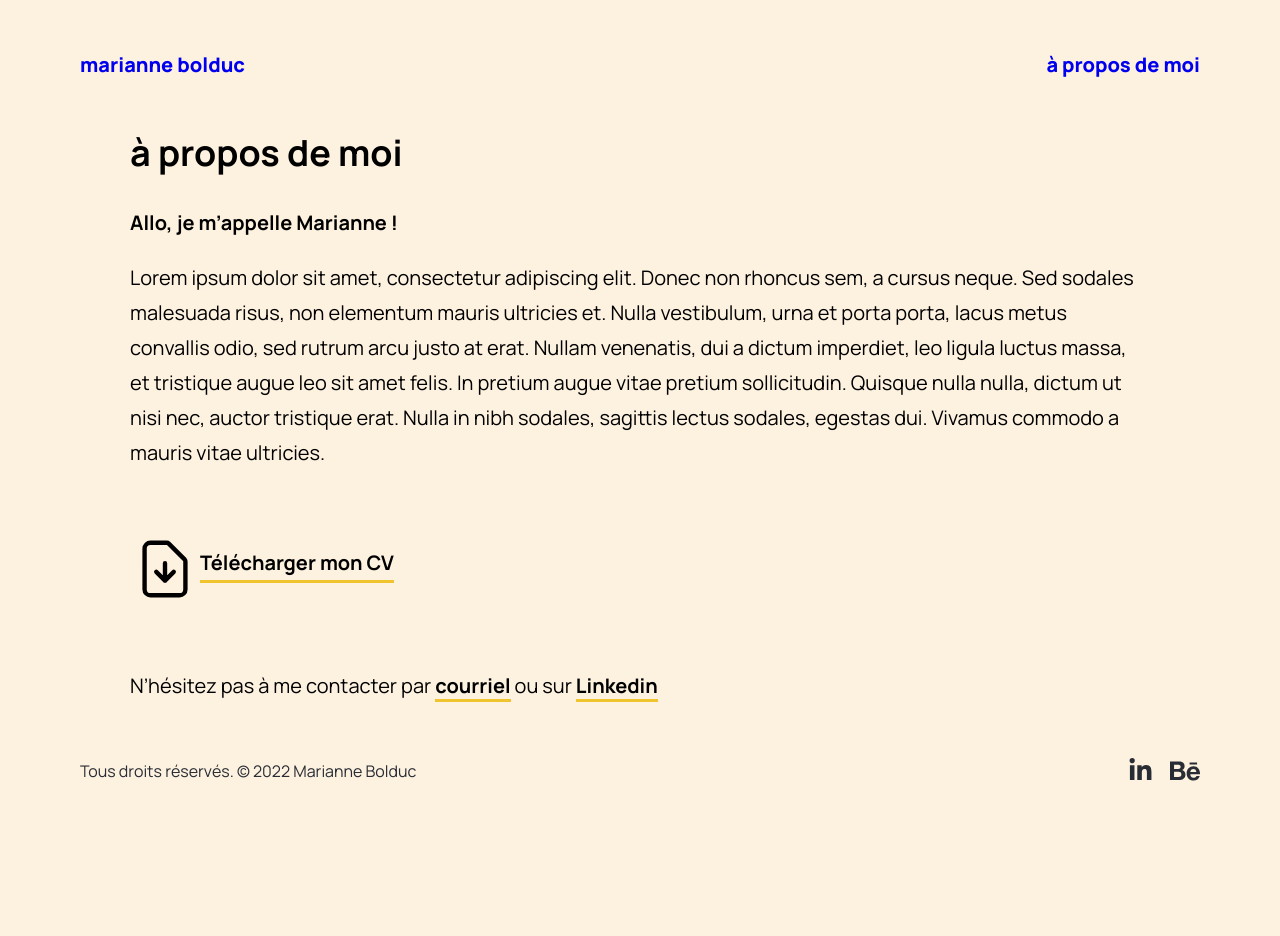
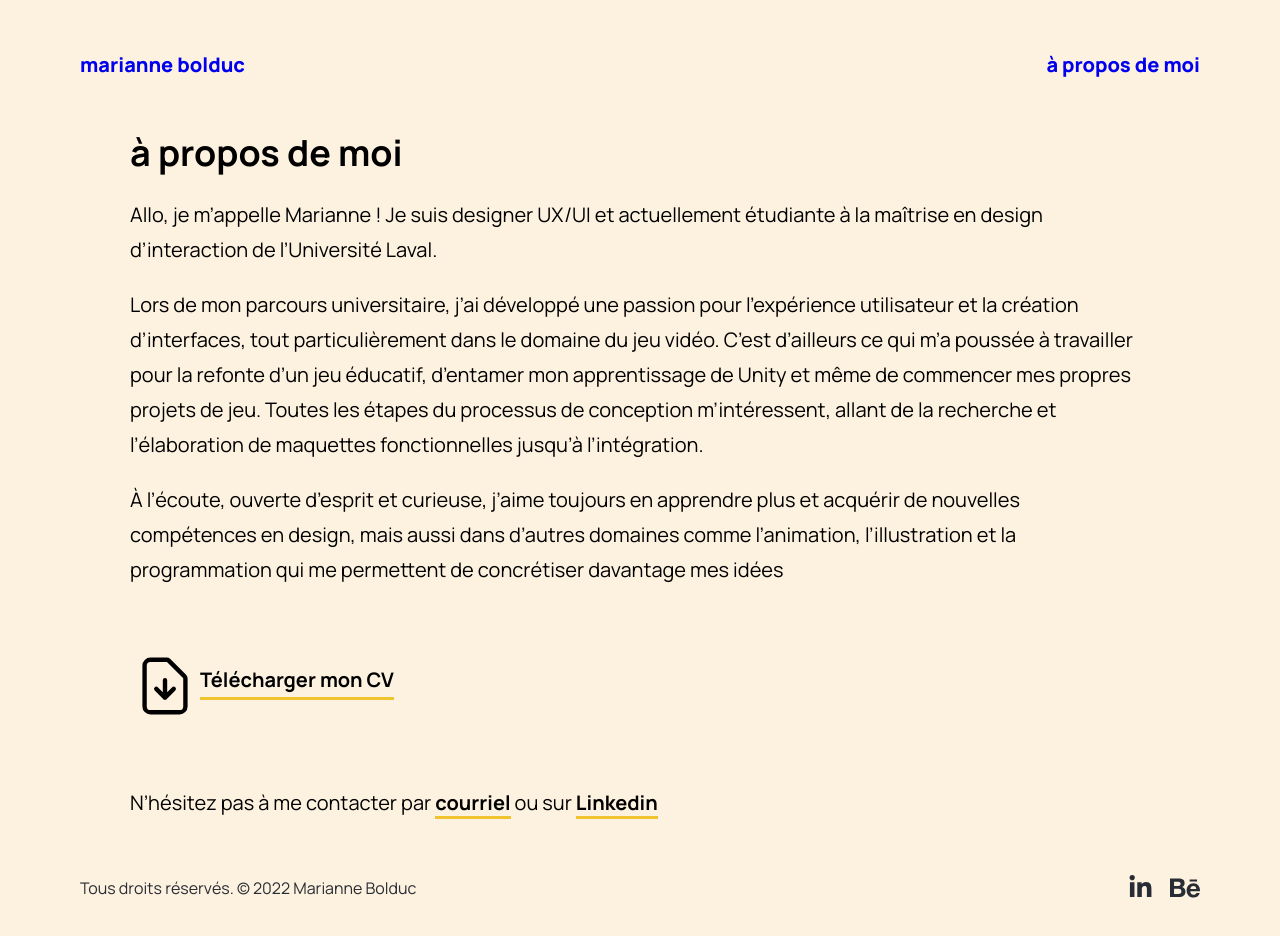
Before and after one commit to Jpbureau/portfolio-marianne, a React (Create React App) app: page /about in a window 1280 px wide. Shown: the top 936 px of the page. Before the commit the page ends 846 px from the top, so only its background shows below. Built offline with nearby package versions, Linux system fonts and the light colour scheme; a web font is replaced by a local one.

Commit message:
Changed favicon color and added text to about page

```diff
--- a/src/pages/About/About.tsx
+++ b/src/pages/About/About.tsx
@@ -1,23 +1,19 @@
 import React from "react";
 import "./aboutStyles.css";
 import { HiOutlineDocumentDownload } from "react-icons/hi";
+import Paragraphs from "../../components/Project/Paragraphs";
 
 const About: React.FC = () => {
+  const content = [
+    "Allo, je m’appelle Marianne ! Je suis designer UX/UI et actuellement étudiante à la maîtrise en design d’interaction de l’Université Laval.",
+    "Lors de mon parcours universitaire, j’ai développé une passion pour l’expérience utilisateur et la création d’interfaces, tout particulièrement dans le domaine du jeu vidéo. C’est d’ailleurs ce qui m’a poussée à travailler pour la refonte d’un jeu éducatif, d’entamer mon apprentissage de Unity et même de commencer mes propres projets de jeu. Toutes les étapes du processus de conception m’intéressent, allant de la recherche et l’élaboration de maquettes fonctionnelles jusqu’à l’intégration.",
+    "À l’écoute, ouverte d’esprit et curieuse, j’aime toujours en apprendre plus et acquérir de nouvelles compétences en design, mais aussi dans d’autres domaines comme l’animation, l’illustration et la programmation qui me permettent de concrétiser davantage mes idées",
+  ];
+
   return (
     <div className="about-container">
       <h2 className="about-title">à propos de moi</h2>
-      <h3 className="about-subtitle">Allo, je m’appelle Marianne !</h3>
-      <p>
-        Lorem ipsum dolor sit amet, consectetur adipiscing elit. Donec non
-        rhoncus sem, a cursus neque. Sed sodales malesuada risus, non elementum
-        mauris ultricies et. Nulla vestibulum, urna et porta porta, lacus metus
-        convallis odio, sed rutrum arcu justo at erat. Nullam venenatis, dui a
-        dictum imperdiet, leo ligula luctus massa, et tristique augue leo sit
-        amet felis. In pretium augue vitae pretium sollicitudin. Quisque nulla
-        nulla, dictum ut nisi nec, auctor tristique erat. Nulla in nibh sodales,
-        sagittis lectus sodales, egestas dui. Vivamus commodo a mauris vitae
-        ultricies.
-      </p>
+      <Paragraphs paragraphs={content} />
       <div className="download-container">
         <a href="">
           <HiOutlineDocumentDownload size={70} />
```
Also changed, not shown: 1 other file (tests, documents, lock files or other folders).
